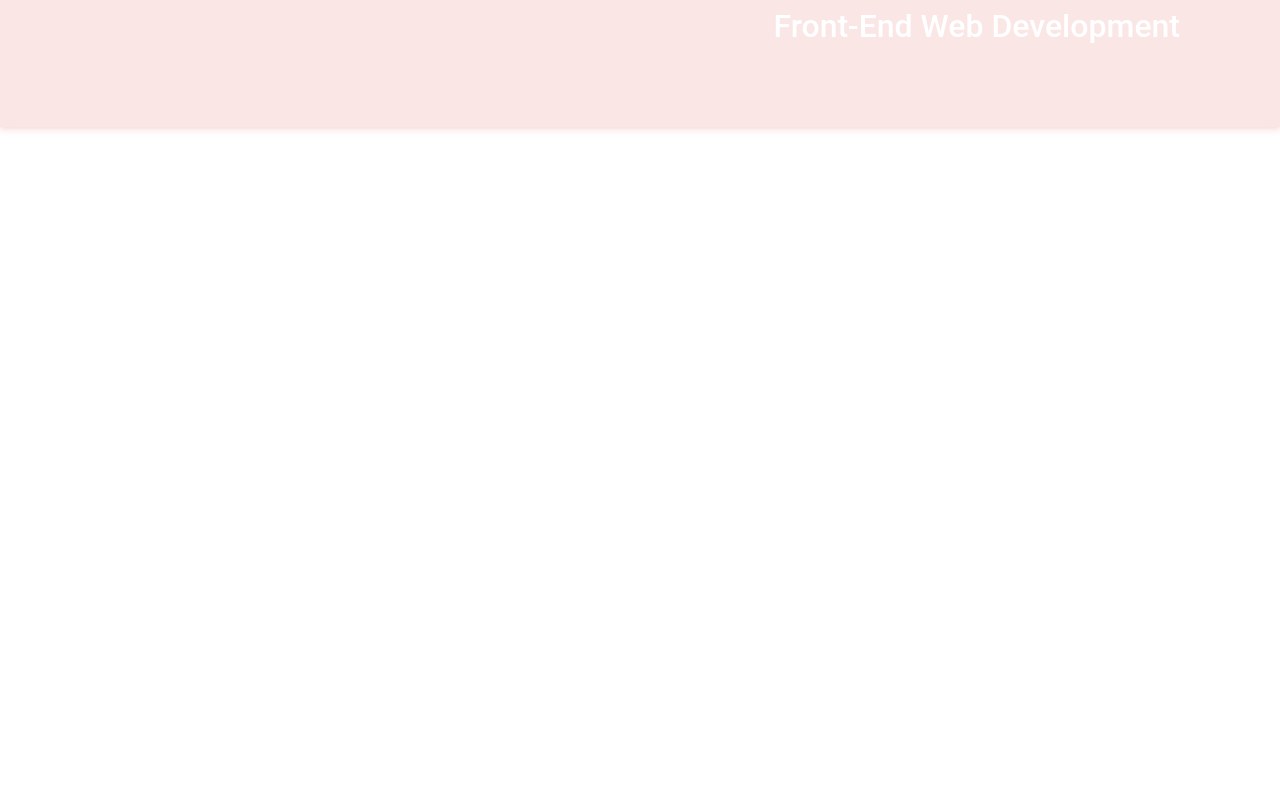
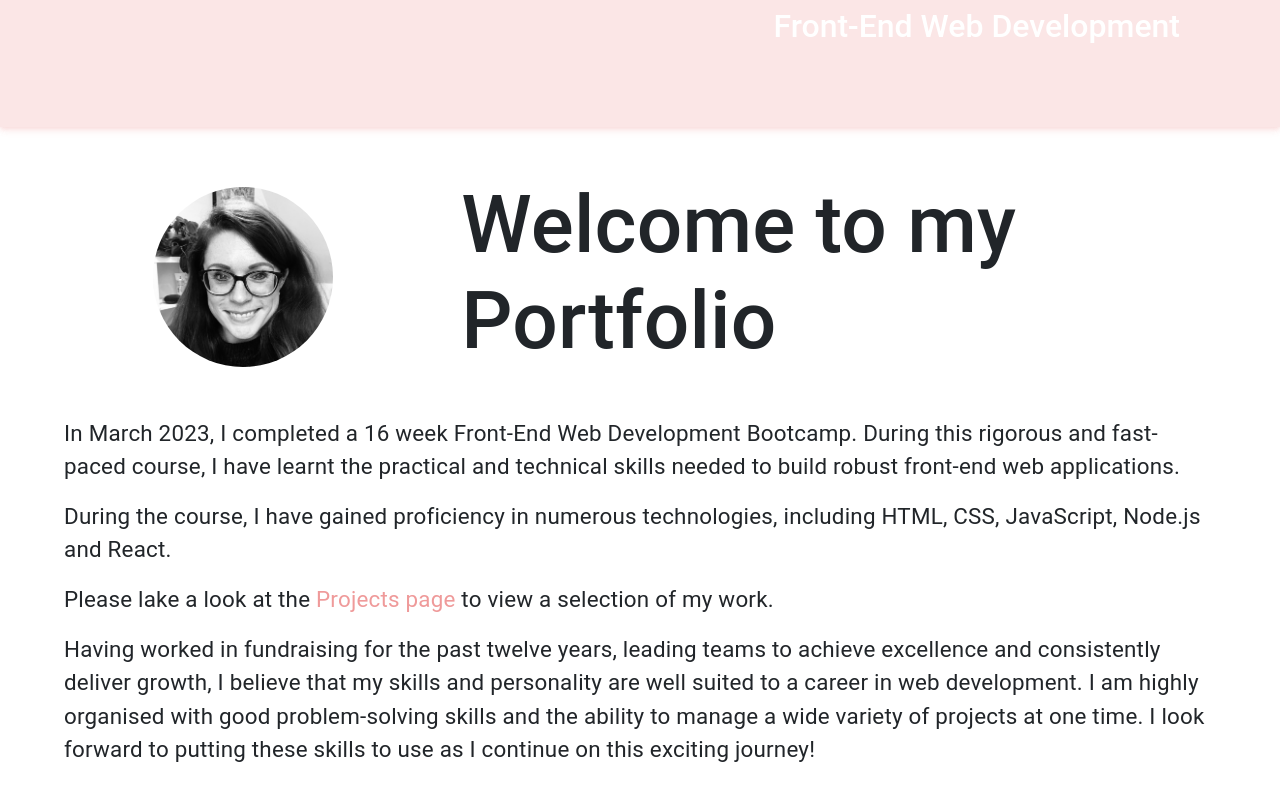
Before and after one commit to naomimardon/project-portfolio, a React (Create React App) app: page / in a window 1280 px wide. Shown: the part 458-1258 px from the top of the page. Before the commit the page ends 800 px from the top, so only its background shows below. Built offline with nearby package versions, Linux system fonts and the light colour scheme.

Commit message:
created info and avatar components for the About page

```diff
--- /dev/null
+++ b/src/components/Avatar/avatar.js
@@ -0,0 +1,14 @@
+import React from "react";
+import Avatar from '@mui/material/Avatar';
+import image from './profilePic.jpeg'
+
+const ProfilePic = () => {
+    return (
+        <Avatar alt="Naomi Mardon"
+        src={ image }
+        sx={{ width: 180, height: 180 }}
+        />
+    )
+}
+
+export default ProfilePic
--- a/src/components/Hero/hero.js
+++ b/src/components/Hero/hero.js
@@ -1,7 +1,7 @@
 import React from "react";
 import "./hero.css";
 
-function Hero(props) {
+const Hero = (props) => {
   return (
     <div className="hero text-end">
       {props.children}
--- /dev/null
+++ b/src/components/Info/info.css
@@ -0,0 +1,17 @@
+.infoBox {
+    padding-top: 50px;
+}
+
+.infoItem h3 {
+    font-size: 5rem;
+}
+
+.infoItem p {
+    font-size: 1.4rem;
+}
+
+.avatar {
+    display: flex;
+    justify-content: center;
+    align-items: center;
+}
--- /dev/null
+++ b/src/components/Info/info.js
@@ -0,0 +1,39 @@
+import React from 'react';
+import { NavLink } from 'react-router-dom';
+import Container from '@mui/material/Container';
+import Typography from '@mui/material/Typography';
+import Box from '@mui/material/Box';
+import Grid from '@mui/material/Grid';
+import ProfilePic from '../Avatar/avatar';
+import './info.css'
+
+const Info = () => {
+  return (
+    <Container>
+      <Box className="infoBox" sx={{ flexGrow: 1 }}>
+        <Grid container spacing={5}>
+          <Grid item className="infoItem avatar" xs={4}>
+            <ProfilePic />
+          </Grid>
+          <Grid item className="infoItem" xs={8}>
+            <Typography>
+              <h3>Welcome to my Portfolio</h3>
+            </Typography>
+          </Grid>
+          <Grid item className="infoItem" xs={12}>
+            <Typography>
+              <p>In March 2023, I completed a 16 week Front-End Web Development Bootcamp. During this rigorous and fast-paced course, I have learnt the practical and technical skills needed to build robust front-end web applications.</p>
+              <p>During the course, I have gained proficiency in numerous technologies, including HTML, CSS, JavaScript, Node.js and React.</p>
+              <p>Please lake a look at the
+                <span><NavLink to="/projects" end> Projects page</NavLink></span> to view a selection of my work.
+              </p>
+              <p>Having worked in fundraising for the past twelve years, leading teams to achieve excellence and consistently deliver growth, I believe that my skills and personality are well suited to a career in web development. I am highly organised with good problem-solving skills and the ability to manage a wide variety of projects at one time. I look forward to putting these skills to use as I continue on this exciting journey!</p>
+            </Typography>
+          </Grid>
+        </Grid>
+      </Box>
+    </Container>
+  );
+}
+
+export default Info;
--- a/src/components/Navbar/navbar.js
+++ b/src/components/Navbar/navbar.js
@@ -1,4 +1,4 @@
-import * as React from 'react';
+import React from 'react';
 import { Link, NavLink } from 'react-router-dom';
 import AppBar from '@mui/material/AppBar';
 import Box from '@mui/material/Box';
--- a/src/pages/About.js
+++ b/src/pages/About.js
@@ -1,5 +1,6 @@
 import React from "react";
 import Hero from "../components/Hero/hero";
+import Info from "../components/Info/info";
 
 const About = () => {
     return (
@@ -8,6 +9,7 @@ const About = () => {
                 <h1>Naomi Mardon</h1>
                 <h2>Front-End Web Development</h2>
             </Hero>
+            <Info></Info>
         </div>
     );
 };
```
Also changed, not shown: src/components/Avatar/profilePic.jpeg (added), src/components/Container/container.js (deleted).
